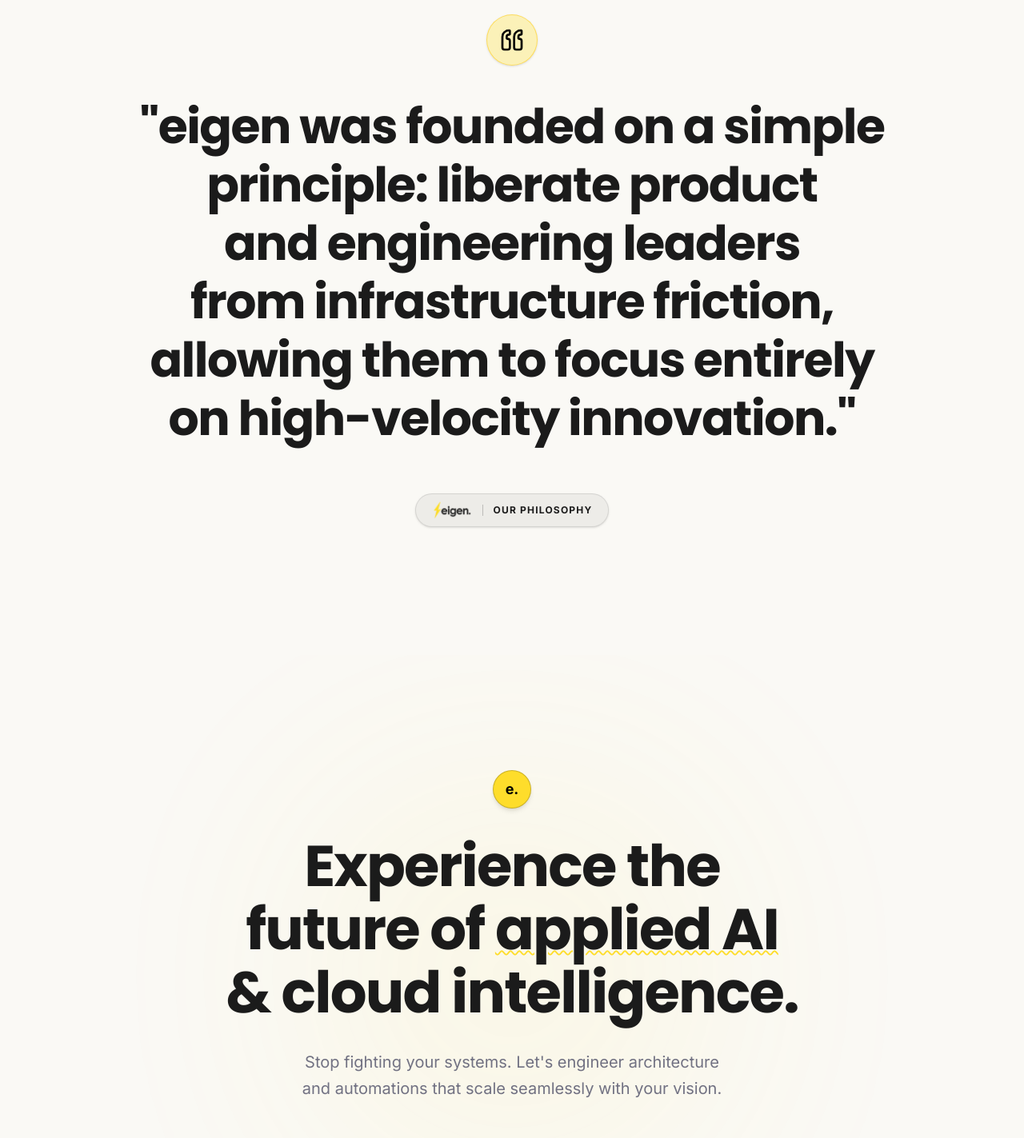
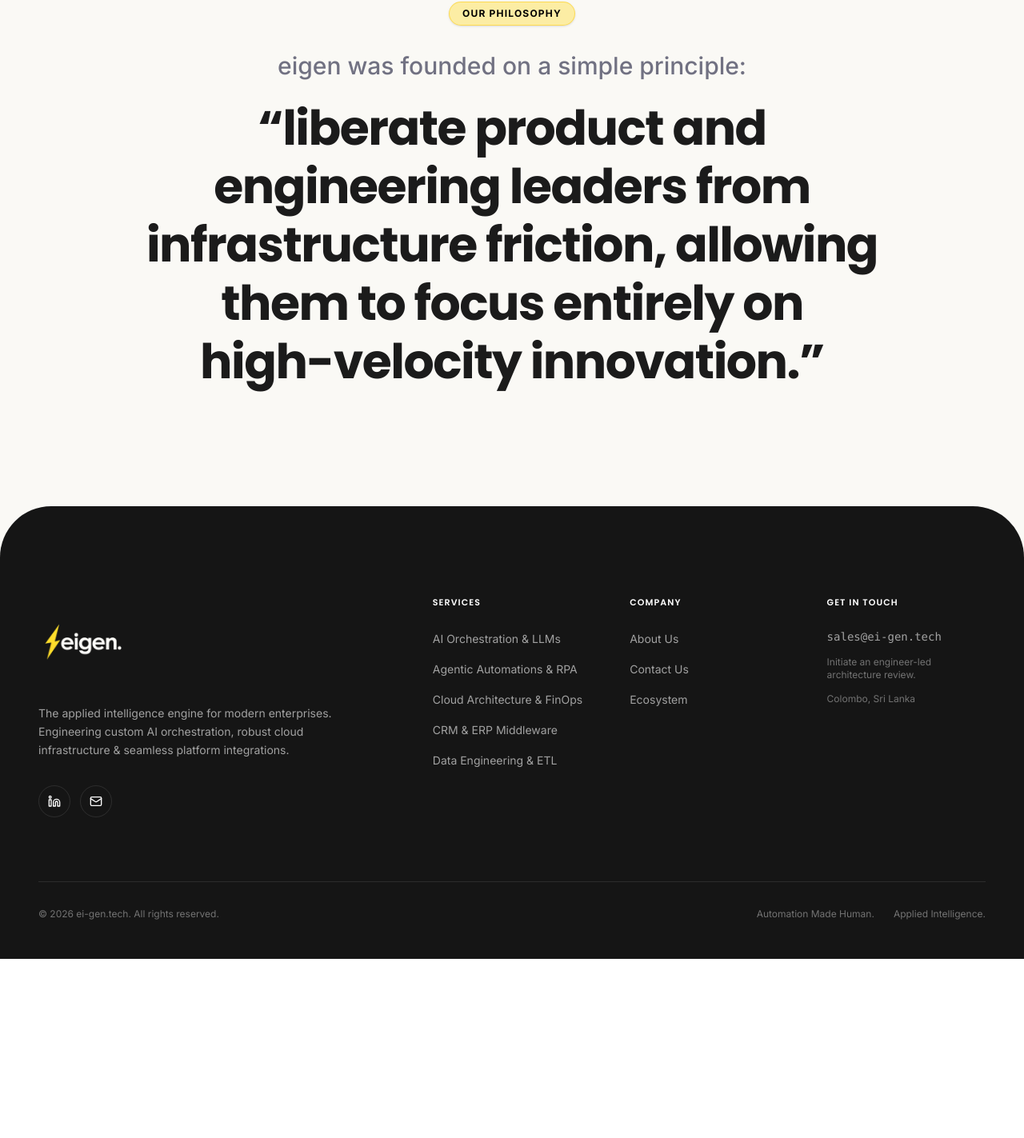
Before and after one commit to nimjj/eigen-website, a React (Vite) app in the folder Landing Page/: page / in a window 1280 px wide. Shown: the part 8256-9679 px from the top of the page at 80% size. After the commit the page ends 9455 px from the top, so only its background shows below. Built offline with nearby package versions, Linux system fonts and the light colour scheme.

Commit message:
Remove final CTA section and restructure philosophy section into two-part statement

```diff
--- a/Landing Page/src/app/components/final-cta.tsx
+++ /dev/null
@@ -1,53 +0,0 @@
-import { Link } from "react-router";
-import { ArrowRight } from "lucide-react";
-
-export function FinalCTA() {
-  return (
-    <section id="cta-section" className="py-24 sm:py-36 px-6 lg:px-10 bg-[#FAF9F5] relative overflow-hidden">
-
-      {/* Radiant Yellow Glow Background */}
-      <div
-        className="pointer-events-none absolute left-1/2 top-1/2 -translate-x-1/2 -translate-y-1/2 w-[700px] h-[500px] rounded-full opacity-30 blur-[140px] -z-0"
-        style={{
-          background: "radial-gradient(circle, rgba(254, 221, 43, 0.6) 0%, transparent 70%)",
-        }}
-      />
-
-      <div className="max-w-5xl mx-auto flex flex-col items-center text-center relative z-10">
-
-        {/* Brand Circle */}
-        <div className="w-12 h-12 rounded-full border border-black/20 bg-[#FEDD2B] flex items-center justify-center mb-8 shadow-md">
-          <span className="text-black font-display font-bold text-lg leading-none">e.</span>
-        </div>
-
-        {/* Large Headline */}
-        <h2 className="font-display text-4xl sm:text-6xl lg:text-7xl font-bold text-[#1B1B1B] tracking-tight leading-[1.1] mb-8 max-w-4xl text-balance">
-          Experience the future of <span className="underline decoration-[#FEDD2B] decoration-wavy decoration-2">applied AI</span> & cloud intelligence.
-        </h2>
-
-        <p className="font-body text-base sm:text-xl text-[#717182] max-w-2xl mb-12 leading-relaxed text-balance">
-          Stop fighting your systems. Let's engineer architecture and automations that scale seamlessly with your vision.
-        </p>
-
-        {/* Dual Pill CTA */}
-        <div className="flex flex-col sm:flex-row items-center gap-4">
-          <Link
-            to="/contact"
-            className="group inline-flex items-center justify-center gap-2 rounded-full bg-[#FEDD2B] px-8 py-4 text-xs font-bold uppercase tracking-wider text-black shadow-xl shadow-yellow-500/20 border border-yellow-400/60 transition-all duration-300 hover:bg-[#E5C725] hover:scale-105"
-          >
-            Talk to an Engineer
-            <ArrowRight className="h-4 w-4 transition-transform duration-200 group-hover:translate-x-1" />
-          </Link>
-
-          <Link
-            to="/about"
-            className="inline-flex items-center justify-center gap-2 rounded-full border border-black/20 bg-white/70 backdrop-blur-md px-8 py-4 text-xs font-bold uppercase tracking-wider text-[#1B1B1B] transition-all duration-300 hover:bg-white hover:border-black/40"
-          >
-            About Our Approach
-          </Link>
-        </div>
-
-      </div>
-    </section>
-  );
-}
--- a/Landing Page/src/app/components/testimonial.tsx
+++ b/Landing Page/src/app/components/testimonial.tsx
@@ -1,32 +1,21 @@
-import { Quote } from "lucide-react";
-import logoImg from "../../imports/3_Fotor.png";
-
 export function Testimonial() {
   return (
-    <section className="py-28 sm:py-40 px-6 sm:px-8 lg:px-12 max-w-7xl mx-auto flex flex-col items-center text-center bg-[#FAF9F5] border-t border-black/5">
+    <section className="py-28 sm:py-36 px-6 sm:px-8 lg:px-12 max-w-7xl mx-auto flex flex-col items-center text-center bg-[#FAF9F5] border-t border-black/5">
 
-      {/* Quote Icon with yellow background */}
-      <div className="mb-10 w-16 h-16 rounded-full bg-[#FEDD2B]/30 border border-yellow-400/50 flex items-center justify-center text-black shadow-sm">
-        <Quote className="w-8 h-8 rotate-180" />
-      </div>
+      {/* Our Philosophy Pill */}
+      <span className="font-display text-xs font-bold uppercase tracking-widest text-black mb-8 px-4 py-1.5 rounded-full bg-[#FEDD2B]/40 border border-yellow-400/50 shadow-sm">
+        Our Philosophy
+      </span>
 
-      {/* Main Quote Spread Out to the Two Sides */}
-      <h2 className="font-display text-2xl sm:text-4xl md:text-5xl lg:text-6xl leading-[1.22] font-bold tracking-tight text-[#1B1B1B] mb-14 max-w-6xl text-balance">
-        "eigen was founded on a simple principle: liberate product and engineering leaders from infrastructure friction, allowing them to focus entirely on high-velocity innovation."
+      {/* Part 1: Introductory Principle */}
+      <p className="font-display text-lg sm:text-2xl md:text-3xl font-medium text-[#717182] mb-6 max-w-3xl">
+        eigen was founded on a simple principle:
+      </p>
+
+      {/* Part 2: Main Highlighted Mission */}
+      <h2 className="font-display text-2xl sm:text-4xl md:text-5xl lg:text-6xl leading-[1.22] font-bold tracking-tight text-[#1B1B1B] max-w-5xl text-balance">
+        “liberate product and engineering leaders from infrastructure friction, allowing them to focus entirely on high-velocity innovation.”
       </h2>
-
-      {/* Philosophy Tag with eigen Logo */}
-      <div className="flex items-center gap-3 bg-black/5 border border-black/10 px-5 py-2 rounded-full shadow-sm">
-        <img
-          src={logoImg}
-          alt="eigen. logo"
-          className="h-5 sm:h-6 w-auto object-contain"
-        />
-        <div className="h-3.5 w-px bg-black/20" />
-        <span className="font-display text-xs font-bold uppercase tracking-widest text-[#1B1B1B]">
-          Our Philosophy
-        </span>
-      </div>
 
     </section>
   );
--- a/Landing Page/src/app/pages/home/page.tsx
+++ b/Landing Page/src/app/pages/home/page.tsx
@@ -6,7 +6,6 @@ import { BentoGrid } from "../../components/bento-grid";
 import { SolutionsShowcase } from "../../components/solutions-showcase";
 import { TechStack } from "../../components/tech-stack";
 import { Testimonial } from "../../components/testimonial";
-import { FinalCTA } from "../../components/final-cta";
 
 export function HomePage() {
   return (
@@ -23,7 +22,6 @@ export function HomePage() {
       <SolutionsShowcase />
       <TechStack />
       <Testimonial />
-      <FinalCTA />
     </>
   );
 }
```
Also changed, not shown: 13 other files (tests, documents, lock files or other folders).
